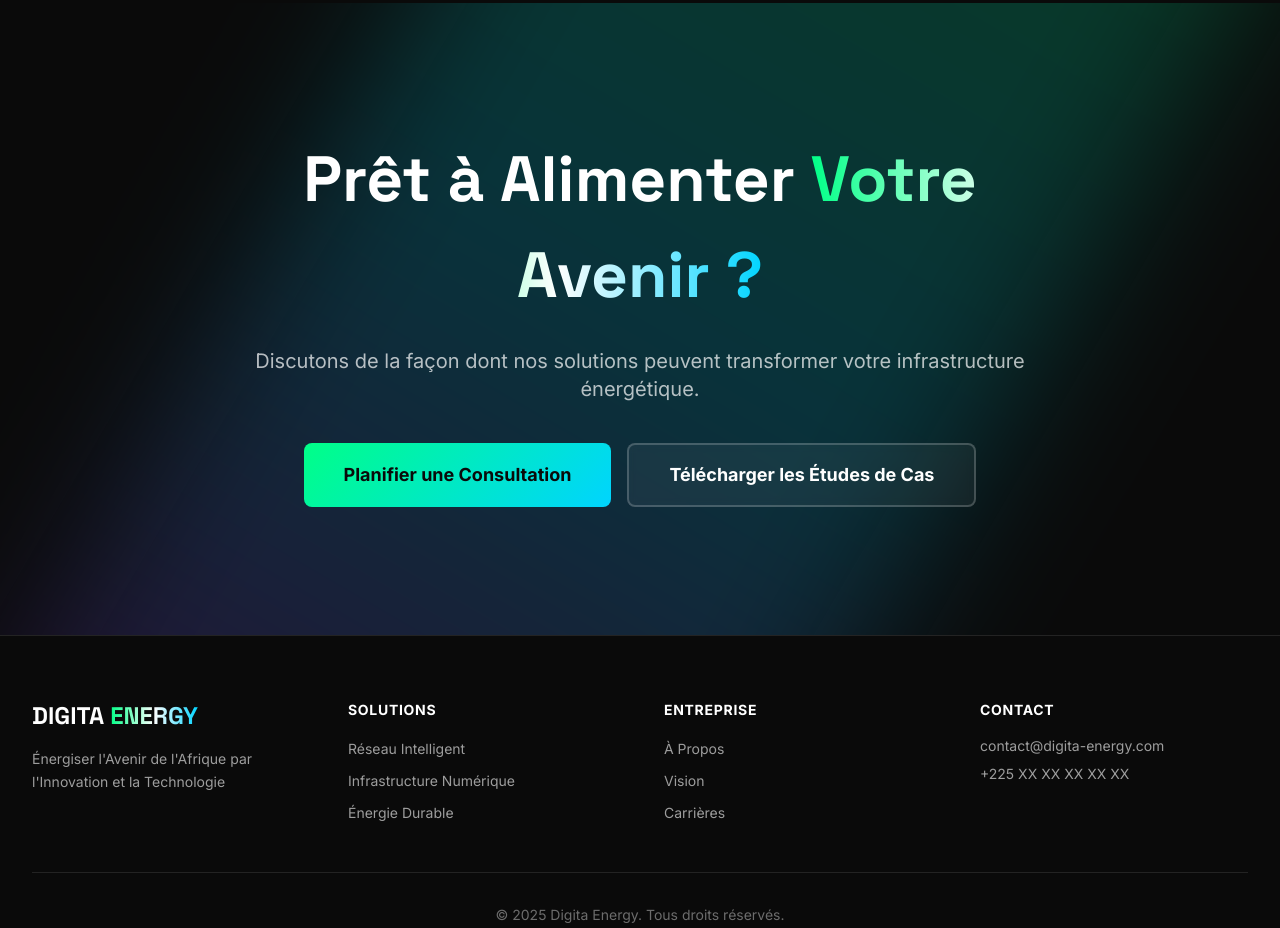
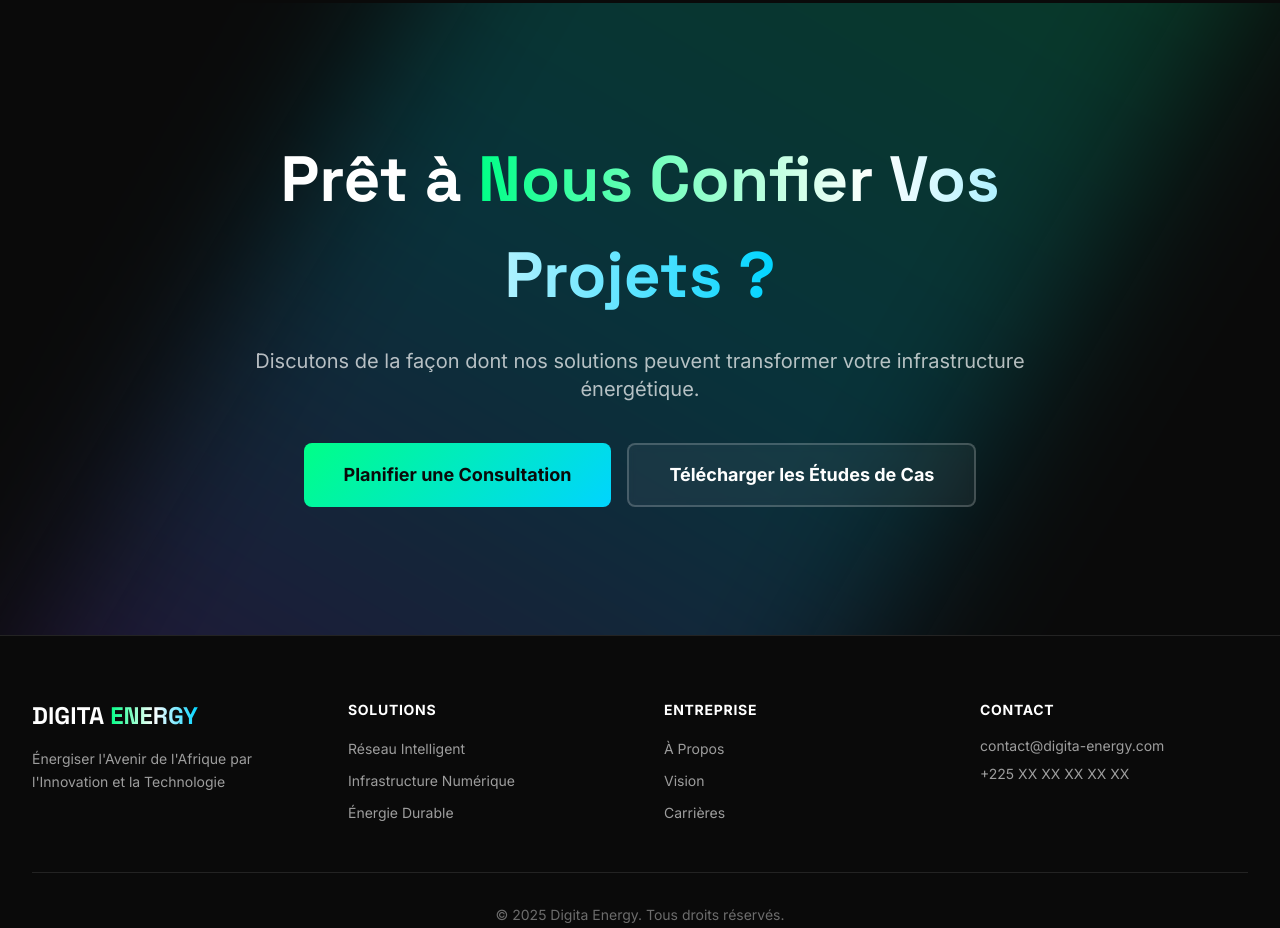
Before and after one commit to remaestro/modern-website, a React (Vite) app: page / in a window 1280 px wide. Shown: the part 4340-5268 px from the top of the page. Built offline with nearby package versions, Linux system fonts and the light colour scheme.

Commit message:
Update CTA headline: 'Prêt à Nous Confier Vos Projets ?'

```diff
--- a/src/App.tsx
+++ b/src/App.tsx
@@ -745,7 +745,7 @@ function CTASection() {
 
       <div className="relative max-w-4xl mx-auto px-6 lg:px-8 text-center">
         <h2 className="font-display text-display font-bold mb-6">
-          Prêt à Alimenter <GradientText>Votre Avenir ?</GradientText>
+          Prêt à <GradientText>Nous Confier Vos Projets ?</GradientText>
         </h2>
 
         <p className="text-xl text-white/70 mb-10">
```
